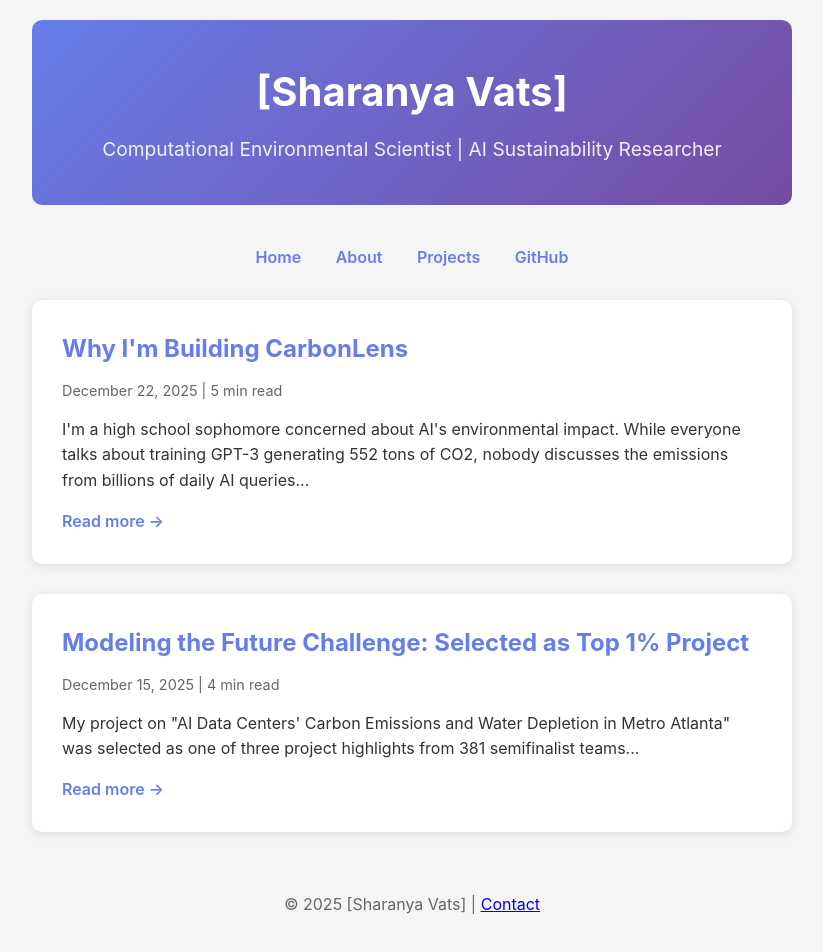
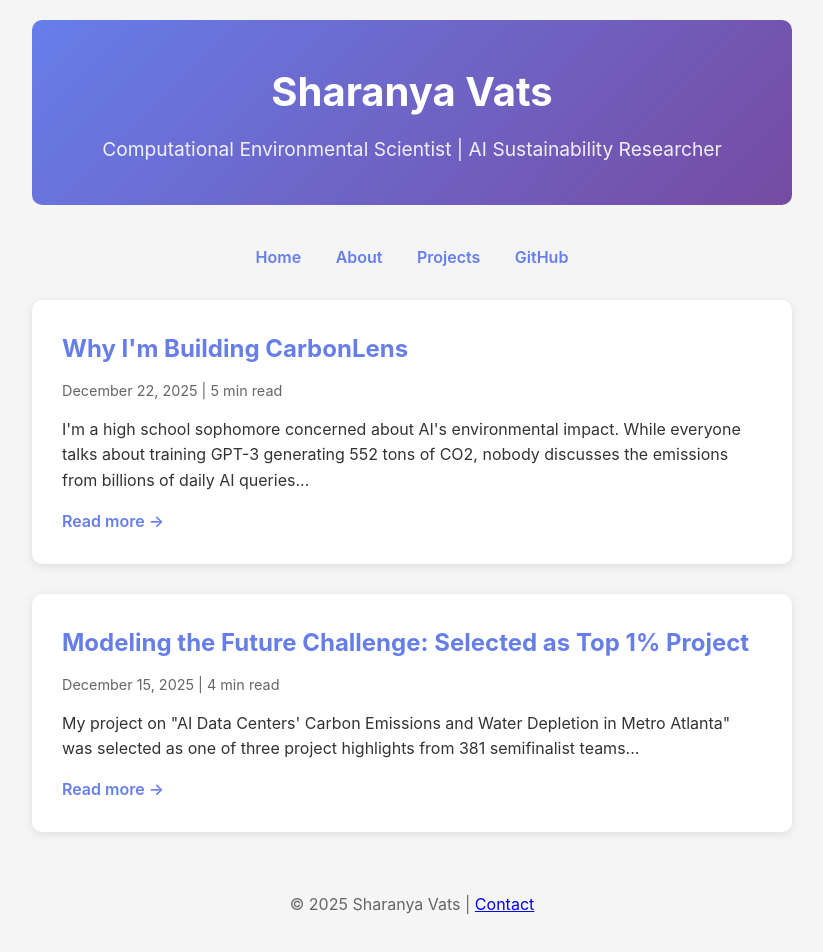
Before and after one commit to sharanyavats/sharanyavats-blog, a plain HTML site: page index.html in a window 1280 px wide. Shown: the whole page, without its empty margins (228-1051 px from the left). Drawn offline with Linux system fonts and the light colour scheme.

Commit message:
Update blog main page

```diff
--- a/index.html
+++ b/index.html
@@ -3,7 +3,7 @@
 <head>
     <meta charset="UTF-8">
     <meta name="viewport" content="width=device-width, initial-scale=1.0">
-    <title>[Sharanya Vats] - Blog</title>
+    <title>Sharanya Vats - Blog</title>
     <style>
         * {
             margin: 0;
@@ -95,7 +95,7 @@
 </head>
 <body>
     <header>
-        <h1>[Sharanya Vats]</h1>
+        <h1>Sharanya Vats</h1>
         <p class="subtitle">Computational Environmental Scientist | AI Sustainability Researcher</p>
     </header>
 
@@ -132,7 +132,7 @@
     </main>
 
     <footer>
-        <p>&copy; 2025 [Sharanya Vats] | <a href="mailto:sharanyakvats@gmail.com">Contact</a></p>
+        <p>&copy; 2025 Sharanya Vats | <a href="mailto:sharanyakvats@gmail.com">Contact</a></p>
     </footer>
 </body>
 </html>
```
